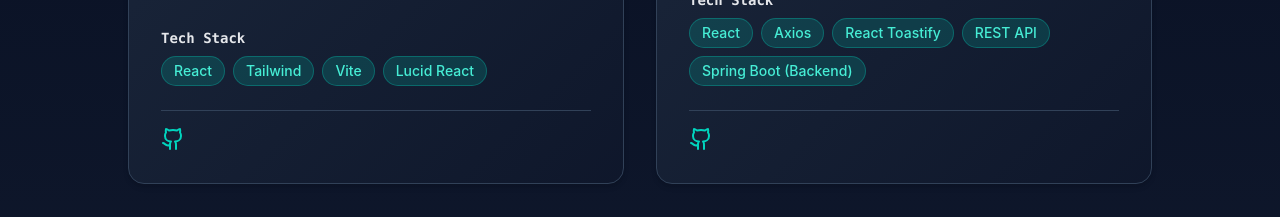
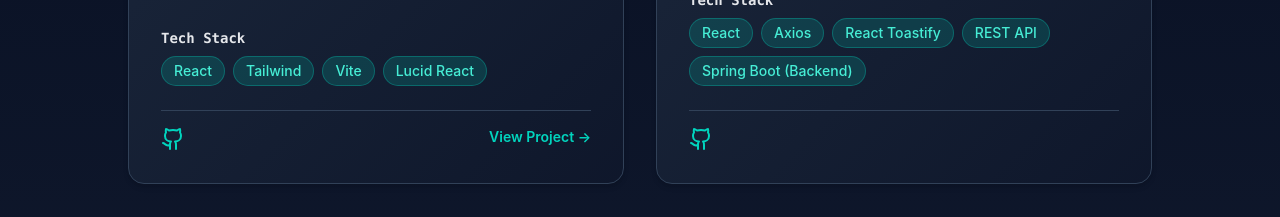
Before and after one commit to Bhaven-Chaudhary/Bhaven-Chaudhary-Portfolio, a React (Vite) app: page / in a window 1280 px wide. Shown: the part 3940-4157 px from the top of the page. Built offline with nearby package versions, Linux system fonts and the light colour scheme.

Commit message:
add project url for portfolio

```diff
--- a/src/components/Projects.jsx
+++ b/src/components/Projects.jsx
@@ -48,7 +48,7 @@
       description:
         "A responsive personal portfolio website built using React and Tailwind CSS. Includes smooth scroll, reusable components which are designed to scale application with ease",
       tech: ["React", "Tailwind", "Vite", "Lucid React"],
-      link: "",
+      link: "https://bhaven-chaudhary-portfolio.vercel.app/",
       gitLink: "https://github.com/Bhaven-Chaudhary/Bhaven-Chaudhary-Portfolio",
       listPoints: [],
     },
```
